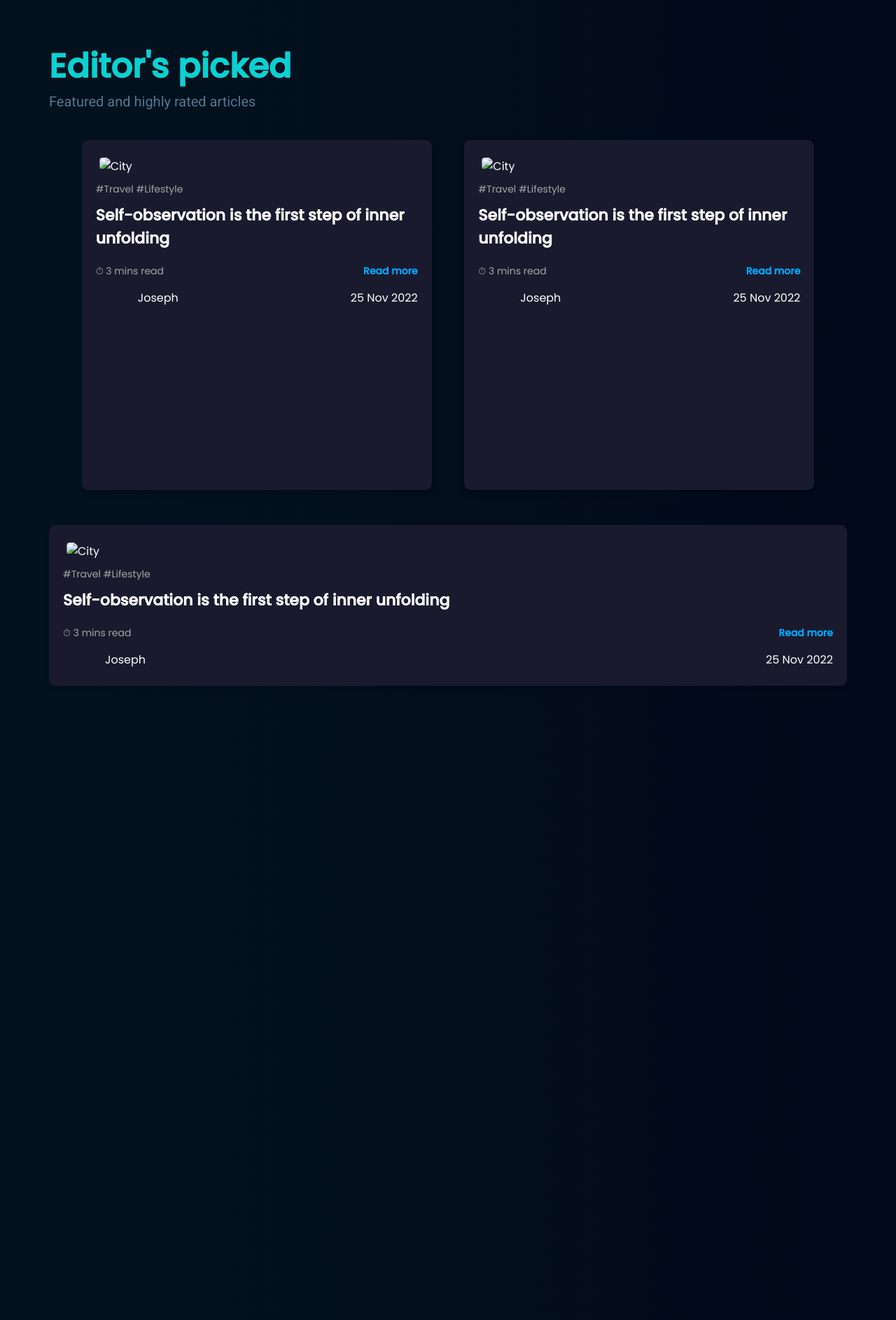
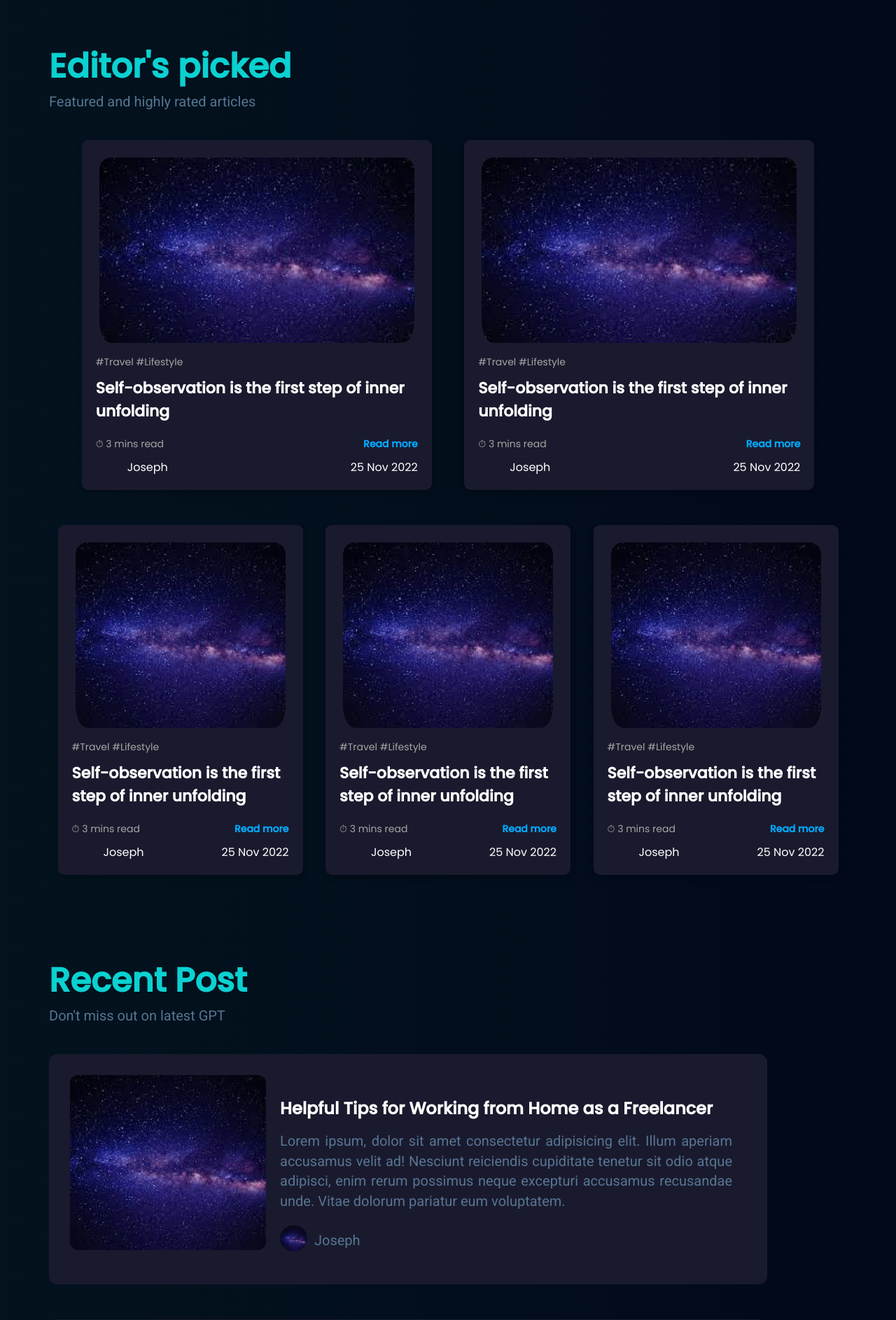
Before and after one commit to Chiragadve/GPT-4-Blog, a PHP site: page / in a window 1280 px wide. Shown: the part 1202-3088 px from the top of the page at 70% size. Before the commit the page ends 2182 px from the top, so only its background shows below. Run offline with PHP 8.4, Linux system fonts and the light colour scheme; some libraries are stand-ins or nearby versions.

Commit message:
Landing Page Commit

```diff
--- a/index.html
+++ b/index.html
@@ -35,10 +35,10 @@
     <header>
       <div class="container header-section flex">
         <div class="header-left">
-          <h1 class="animate__animated animate__backInLeft">
+          <h1 >
             Explore Learn and Write with GPT-4
           </h1>
-          <p class="Hero_para animate__animated animate__backInRight">
+          <p >
             Welcome to the GPT-4 Blog Hub! Explore the latest developments in
             GPT technology with our in-depth articles and updates. Our platform
             not only provides comprehensive insights into the newest GPT
@@ -116,7 +116,7 @@
       <p>Featured and highly rated articles</p>
       <div class="editor-container flex">
         <div class="card big-card">
-          <img src="https://via.placeholder.com/570x300" alt="City" />
+          <img src="./assets/images.jpeg" alt="City" />
           <div class="card-content">
             <div class="card-tags">#Travel #Lifestyle</div>
             <div class="card-title">
@@ -127,14 +127,14 @@
               <a href="#">Read more</a>
             </div>
             <div class="card-author">
-              <img src="https://via.placeholder.com/30" alt="Author" />
+              <img src="./assets/images.jpeg" alt="Author" />
               <span>Joseph</span>
               <span style="margin-left: auto">25 Nov 2022</span>
             </div>
           </div>
         </div>
         <div class="card big-card">
-          <img src="https://via.placeholder.com/570x300" alt="City" />
+          <img src="./assets/images.jpeg" alt="City" />
           <div class="card-content">
             <div class="card-tags">#Travel #Lifestyle</div>
             <div class="card-title">
@@ -145,7 +145,7 @@
               <a href="#">Read more</a>
             </div>
             <div class="card-author">
-              <img src="https://via.placeholder.com/30" alt="Author" />
+              <img src="./assets/images.jpeg" alt="Author" />
               <span>Joseph</span>
               <span style="margin-left: auto">25 Nov 2022</span>
             </div>
@@ -153,9 +153,11 @@
         </div>
       </div>
 
-      <div class="card-container">
-        <div class="card">
-          <img src="https://via.placeholder.com/350x200" alt="City" />
+    <div>
+<div class="lower-card-section">
+      <div class="editor-container flex">
+        <div class="card small-card">
+          <img src="./assets/images.jpeg" alt="City" />
           <div class="card-content">
             <div class="card-tags">#Travel #Lifestyle</div>
             <div class="card-title">
@@ -166,26 +168,173 @@
               <a href="#">Read more</a>
             </div>
             <div class="card-author">
-              <img src="https://via.placeholder.com/30" alt="Author" />
+              <img src="./assets/images.jpeg" alt="Author" />
               <span>Joseph</span>
               <span style="margin-left: auto">25 Nov 2022</span>
             </div>
           </div>
         </div>
+      </div>
 
+      <div class="editor-container flex">
+        <div class="card small-card">
+          <img src="./assets/images.jpeg" alt="City" />
+          <div class="card-content">
+            <div class="card-tags">#Travel #Lifestyle</div>
+            <div class="card-title">
+              Self-observation is the first step of inner unfolding
+            </div>
+            <div class="card-footer">
+              <span>⏱ 3 mins read</span>
+              <a href="#">Read more</a>
+            </div>
+            <div class="card-author">
+              <img src="./assets/images.jpeg" alt="Author" />
+              <span>Joseph</span>
+              <span style="margin-left: auto">25 Nov 2022</span>
+            </div>
+          </div>
+        </div>
+      </div>
+
+      <div class="editor-container">
+        <div class="card small-card">
+          <img src="./assets/images.jpeg" alt="City" />
+          <div class="card-content">
+            <div class="card-tags">#Travel #Lifestyle</div>
+            <div class="card-title">
+              Self-observation is the first step of inner unfolding
+            </div>
+            <div class="card-footer">
+              <span>⏱ 3 mins read</span>
+              <a href="#">Read more</a>
+            </div>
+            <div class="card-author">
+              <img src="./assets/images.jpeg" alt="Author" />
+              <span>Joseph</span>
+              <span style="margin-left: auto">25 Nov 2022</span>
+            </div>
+          </div>
+        </div>
+      </div>
+    </div>
 
     </section>
 
-    <section>
-      <div class="container"></div>
+    <section class="recent-post">
+      <div class="container">
+        <h1>Recent Post</h1>
+        <p>Don't miss out on latest GPT</p>
+        <div class="latest-post-container">
+          <span class="latest-post-left">
+            <img src="./assets/images.jpeg" alt="">
+          </span>
+          <span class="latest-post-right">
+
+            <h3>Helpful Tips for Working from Home as a Freelancer</h3>
+            <p>Lorem ipsum, dolor sit amet consectetur adipisicing elit. Illum aperiam accusamus velit ad! Nesciunt reiciendis cupiditate tenetur sit odio atque adipisci, enim rerum possimus neque excepturi accusamus recusandae unde. Vitae dolorum pariatur eum voluptatem.</p>
+            <div class="author-info">
+              <img src="./assets/images.jpeg" width="10px" alt="">
+              <p>Joseph</p>
+            </div>
+          </span>
+        </div>
+        <div class="latest-post-container">
+          <span class="latest-post-left">
+            <img src="./assets/images.jpeg" alt="">
+          </span>
+          <span class="latest-post-right">
+            <h3>Helpful Tips for Working from Home as a Freelancer</h3>
+            <p>Lorem ipsum, dolor sit amet consectetur adipisicing elit. Illum aperiam accusamus velit ad! Nesciunt reiciendis cupiditate tenetur sit odio atque adipisci, enim rerum possimus neque excepturi accusamus recusandae unde. Vitae dolorum pariatur eum voluptatem.</p>
+            <div class="author-info">
+              <img src="./assets/images.jpeg" width="10px" alt="">
+              <p>Joseph</p>
+            </div>
+          </span>
+        </div>
+        <div class="latest-post-container">
+          <span class="latest-post-left">
+            <img src="./assets/images.jpeg" alt="">
+          </span>
+          <span class="latest-post-right">
+            <h3>Helpful Tips for Working from Home as a Freelancer</h3>
+            <p>Lorem ipsum, dolor sit amet consectetur adipisicing elit. Illum aperiam accusamus velit ad! Nesciunt reiciendis cupiditate tenetur sit odio atque adipisci, enim rerum possimus neque excepturi accusamus recusandae unde. Vitae dolorum pariatur eum voluptatem.</p>
+            <div class="author-info">
+              <img src="./assets/images.jpeg" width="10px" alt="">
+              <p>Joseph</p>
+            </div>
+          </span>
+        </div>
+        <button class="primary-button load-more">Load More -></button>
+      </div>
+
     </section>
-    <section>
-      <div class="container"></div>
+
+
+
+    <section class="contact-us">
+      <div class="container contain-contact">
+        <div class="contact-form">
+          <h1>Contact us</h1>
+          <form>
+            <div class="input-group">
+              <input type="text" placeholder="First Name" class="input-field" />
+              <input type="text" placeholder="Last Name" class="input-field" />
+            </div>
+            <div class="input-group">
+              <input type="email" placeholder="Email ID" class="input-field" />
+              <input type="tel" placeholder="Phone no." class="input-field" />
+            </div>
+            <textarea placeholder="Message" class="message-field"></textarea>
+            <button type="submit" class="submit-btn">Send</button>
+          </form>
+        </div>
+        <!-- <div class="image-container">
+          <img src="assets/contactus.png" alt="Programmer Illustration" />
+        </div> -->
+      </div>
     </section>
+
     <footer>
-      <div class="container"></div>
+      <div class="container">
+        <div class="footer-section">
+          <img src="./assets/logo.png" alt="">
+
+          <div class="footer-section-content flex">
+            <p class="about-company">Lorem ipsum dolor sit amet consectetur adipisicing elit. Quod enim sapiente quo, ab pariatur error? Voluptas unde enim quaerat quis!</p>
+
+            <div class="footer-links">
+              <p class="section-title">About us</p>
+              <ul>
+                <li><a href="#">Featured</a></li>
+                <li><a href="#">Blogs</a></li>
+                <li><a href="#">Get In Touch</a></li>
+              </ul>
+            </div>
+
+            <div class="footer-links">
+              <p class="section-title">Services</p>
+              <ul>
+                <li><a href="#">Write Blog</a></li>
+                <li><a href="#">Monitization</a></li>
+                <li><a href="#">Support</a></li>
+              </ul>
+            </div>
+
+            <div class="footer-links">
+              <p class="section-title">Social Media</p>
+              <ul>
+                <li><a href="#">Twitter</a></li>
+                <li><a href="#">LinkedIn</a></li>
+                <li><a href="#">Instagram</a></li>
+              </ul>
+            </div>
+          </div>
+        </div>
+      </div>
+      <div class="copyright">Copyright &copy; GPT-4 Blog, All rights reserved</div>
     </footer>
-    <div class="spacer" style="height: 200vh"></div>
-  </body>
+
+      </body>
   <script src="script.js"></script>
 </html>
--- a/style.css
+++ b/style.css
@@ -384,15 +384,15 @@
   height: 500px;
 }
 .small-card {
-  max-width: 250px;
-  height: 250px;
+  max-width: 350px;
+  height: 500px;
 }
 .card {
   background-color: #1a1a2e;
   border-radius: 9px;
   overflow: hidden;
   color: white;
-
+  flex: 1;
   margin-bottom: 50px;
   width: 100%;
   box-shadow: 0 4px 8px rgba(0, 0, 0, 0.2);
@@ -426,7 +426,7 @@
 
 .card-author {
   display: flex;
-  align-items: center;
+  align-items: flex-start;
   margin-top: 10px;
 }
 
@@ -434,7 +434,7 @@
   border-radius: 50%;
   width: 30px;
   height: 30px;
-  margin-right: 10px;
+  margin-right: -5px;
 }
 
 .card-footer {
@@ -455,3 +455,212 @@
   font-weight: bold;
   font-size: 14px;
 }
+.card-container {
+  display: flex;
+  flex: 1 1 calc(33.333% - 20px); /* Allows three cards per row with space for gaps */
+  max-width: calc(33.333% - 20px); /* Adjust based on the gap value */
+}
+.lower-card-section {
+  display: flex;
+  flex-wrap: wrap; /* Allows wrapping if there is not enough space */
+  justify-content: space-evenly;
+  gap: 20px; /* Adds spacing between the cards (adjust as needed) */
+}
+
+/* Recent Post Section */
+.recent-post {
+  margin-top: 65px;
+}
+
+.latest-post-container {
+  display: flex;
+  justify-content: flex-start; /* Aligns the items horizontally */
+  margin-top: 40px; /* Adds some space above the flex container */
+  width: 90%;
+  border-radius: 12px;
+  text-align: justify;
+  background-color: #1a1a2e;
+  padding: 30px;
+  margin-bottom: 50px;
+}
+
+.latest-post-left img {
+  border-radius: 12px;
+  height: 250px;
+  width: 280px;
+  object-fit: cover; /* Ensures the image covers the entire area */
+}
+
+.latest-post-right {
+  padding-left: 20px;
+  padding-right: 20px;
+  color: white;
+  margin-top: 30px;
+  padding-bottom: 7px;
+}
+
+.latest-post-right p {
+  padding-left: 0;
+  margin-top: 15px;
+}
+
+.latest-post-right img {
+  margin-top: 10px;
+  vertical-align: middle;
+  margin-right: 10px;
+  height: 37px;
+  width: 39px;
+  border-radius: 31px;
+}
+
+.latest-post-right .author-info {
+  display: flex;
+  align-items: center;
+  padding: 10px 0; /* Adjust the padding as needed */
+}
+
+.load-more {
+  margin-left: 40%;
+  cursor: pointer;
+}
+
+/* Contact us */
+.contact-us {
+  margin-top: 100px;
+}
+
+.contact-us-section {
+  background-color: #1a1a2e;
+  padding: 30px;
+  border-radius: 25px;
+}
+.contact-form {
+  background-color: #19243a;
+  padding: 40px;
+  border-radius: 10px;
+  box-shadow: 0 10px 20px rgba(0, 0, 0, 0.3);
+  width: 100%;
+  background-image: url(./assets/contactus.png);
+  background-repeat: no-repeat; /* Prevents the background image from repeating */
+  background-size: contain; /* Makes the background image fit within the contact form */
+  background-position: right; /* Aligns the background image to the right */
+}
+
+.contact-form h1 {
+  margin-bottom: 20px;
+}
+
+.input-group {
+  display: flex;
+  justify-content: start;
+  gap: 20px;
+}
+
+.input-field {
+  background-color: rgba(27, 43, 69, 0.5);
+  border: none;
+  padding: 15px;
+  border-radius: 5px;
+  margin-bottom: 20px;
+  width: 24%;
+  color: white;
+}
+.input-field input {
+  color: white;
+}
+
+.message-field {
+  background-color: rgba(27, 43, 69, 0.5);
+  border: none;
+  padding: 15px;
+  border-radius: 5px;
+  width: 50%;
+  height: 150px;
+  margin-bottom: 20px;
+  color: white;
+}
+
+.submit-btn {
+  background-color: #1b95e0;
+  border: none;
+  padding: 15px;
+  border-radius: 5px;
+  width: 50%;
+  color: white;
+  font-size: 16px;
+  cursor: pointer;
+}
+
+.image-container {
+  width: 45%;
+}
+
+.image-container img {
+  width: 100%;
+  border-radius: 10px;
+}
+
+.contain-contact {
+}
+
+/* Footer  */
+.footer-section {
+  background-color: #19243a;
+  margin-top: 100px;
+  padding: 40px;
+  border-radius: 10px;
+  box-shadow: 0 10px 20px rgba(0, 0, 0, 0.3);
+  width: 100%;
+}
+
+.footer-section img {
+  width: 200px;
+}
+
+.footer-section-content {
+  display: flex;
+  justify-content: space-between;
+  align-items: flex-start;
+  padding-right: 60px;
+}
+
+.about-company {
+  justify-content: start;
+  padding-left: 30px;
+  width: 280px;
+  word-wrap: break-word;
+}
+
+.footer-links {
+  margin-left: 20px;
+}
+
+.footer-links .section-title {
+  font-weight: bold;
+  margin-bottom: 10px;
+}
+
+.footer-links ul {
+  list-style-type: none;
+  padding-left: 0;
+}
+
+.footer-links ul li {
+  margin-bottom: 5px;
+}
+
+.footer-links ul li a {
+  color: #ffffff;
+  text-decoration: none;
+}
+
+.footer-links ul li a:hover {
+  text-decoration: underline;
+}
+
+.copyright {
+  background-color: #19243a;
+  margin-top: 10px;
+  color: white;
+  text-align: center;
+}
```
Also changed, not shown: meralund.html (deleted, +0 -180 lines), 1 other file.
